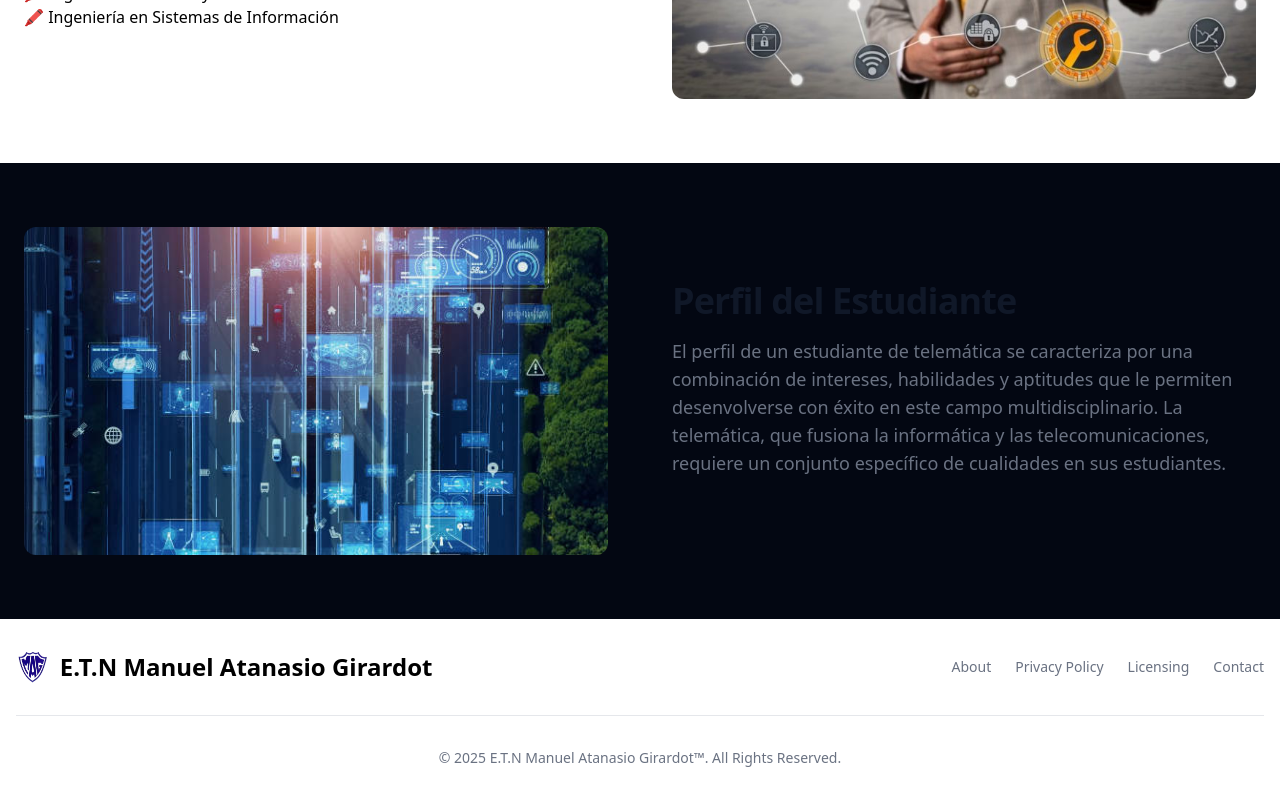
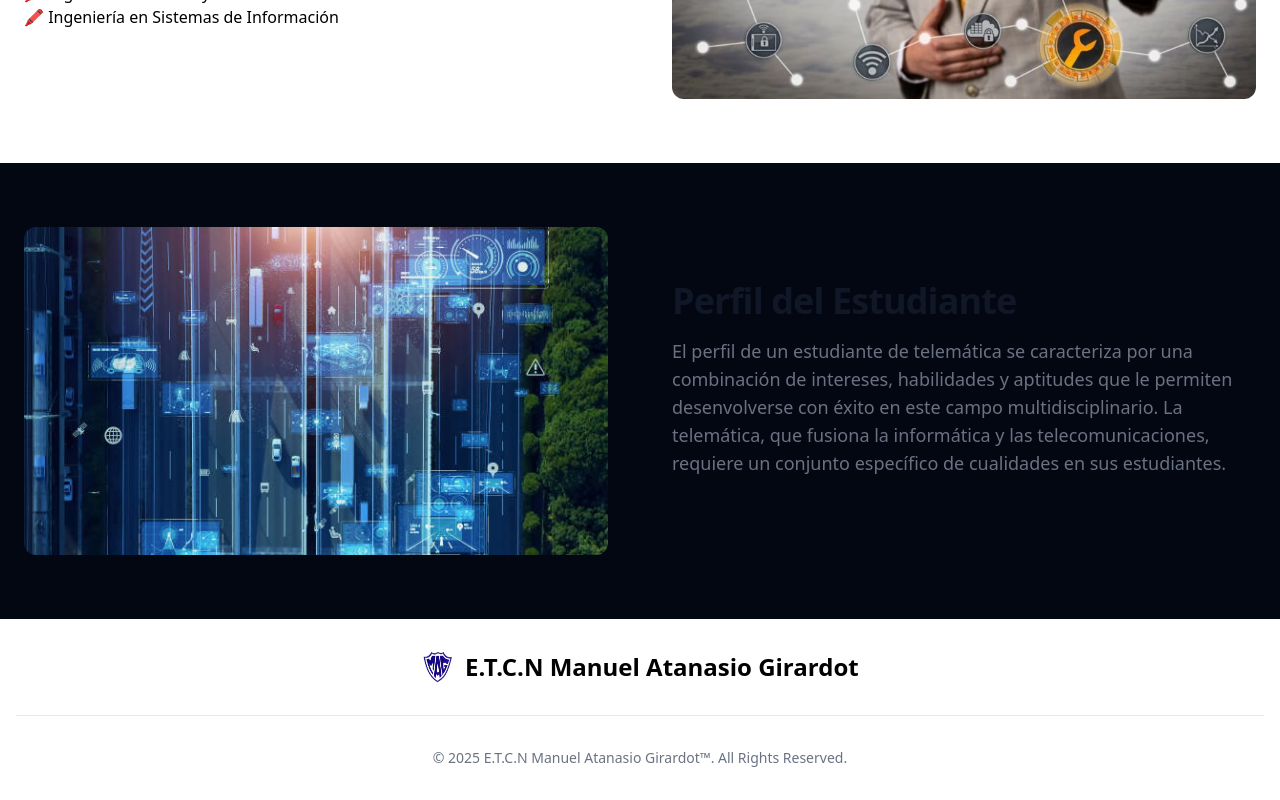
Before and after one commit to jjrojaxx/E.T.N, a Nuxt app: page /blog/aduana in a window 1280 px wide. Shown: the part 2192-2992 px from the top of the page. Built offline with nearby package versions, Linux system fonts and the light colour scheme.

Commit message:
modificacion footer

```diff
--- a/components/Footer.vue
+++ b/components/Footer.vue
@@ -2,30 +2,16 @@
 <template>
     <footer class="bg-white dark:bg-gray-950">
         <div class="w-full max-w-screen-xl mx-auto p-4 md:py-8">
-            <div class="sm:flex sm:items-center sm:justify-between">
-                <NuxtLink to="/" class="flex items-center mb-4 sm:mb-0 space-x-3 rtl:space-x-reverse">
+            <div class="sm:flex sm:items-center sm:justify-center">
+                <NuxtLink to="/" class="flex items-center mb-4 sm:mb-0 space-x-3 rtl:space-x-reverse justify-center">
                     <img src="../assets/img/logo.png" class="h-8" alt="Flowbite Logo" />
-                    <span class="self-center text-2xl font-semibold whitespace-nowrap dark:text-white">E.T.N Manuel Atanasio Girardot</span>
+                    <span class="self-center text-2xl font-semibold whitespace-nowrap dark:text-white">E.T.C.N Manuel Atanasio Girardot</span>
                 </NuxtLink>
-                <ul
-                    class="flex flex-wrap items-center mb-6 text-sm font-medium text-gray-500 sm:mb-0 dark:text-gray-400">
-                    <li>
-                        <a href="#" class="hover:underline me-4 md:me-6">About</a>
-                    </li>
-                    <li>
-                        <a href="#" class="hover:underline me-4 md:me-6">Privacy Policy</a>
-                    </li>
-                    <li>
-                        <a href="#" class="hover:underline me-4 md:me-6">Licensing</a>
-                    </li>
-                    <li>
-                        <a href="#" class="hover:underline">Contact</a>
-                    </li>
-                </ul>
+
             </div>
             <hr class="my-6 border-gray-200 sm:mx-auto dark:border-gray-700 lg:my-8" />
             <span class="block text-sm text-gray-500 sm:text-center dark:text-gray-400">© 2025 <NuxtLink
-                    to="/" class="hover:underline">E.T.N Manuel Atanasio Girardot™</NuxtLink>. All Rights Reserved.</span>
+                    to="/" class="hover:underline">E.T.C.N Manuel Atanasio Girardot™</NuxtLink>. All Rights Reserved.</span>
         </div>
     </footer>
 </template>
--- a/pages/index.vue
+++ b/pages/index.vue
@@ -58,7 +58,7 @@ const images = [
         <div class="py-8 px-4 mx-auto max-w-screen-xl sm:py-16 lg:px-6">
             <div class="mb-8 lg:mb-16">
                 <h2 class="mb-4 text-4xl tracking-tight font-bold text-center text-gray-900">Conoce las Menciones que
-                    ofrece la <br />E.T.N Manuel Atanasio Girardot</h2>
+                    ofrece la <br />E.T.C.N Manuel Atanasio Girardot</h2>
                 <p class="text-gray-500 sm:text-xl dark:text-gray-600 text-center px-10">Las menciones que ofrece
                     nuestra escuela técnica es una oportunidad para todo joven que desee alcanzar una gran profesión y
                     tener un futuro profesional para ejercer, por eso he aquí donde encontrarás los nombres y la
@@ -221,8 +221,8 @@ const images = [
         <div class="gap-16 items-center py-8 px-4 mx-auto max-w-screen-xl lg:grid lg:grid-cols-2 lg:py-16 lg:px-6">
             <div class="font-light text-gray-500 sm:text-lg dark:text-gray-400">
                 <h2 class="mb-4  text-4xl tracking-tight font-bold text-gray-900 dark:text-white">Conoce la historia de
-                    nuestra escuela E.T.N “Manuel Atanasio Girardot</h2>
-                <p class="mb-4"> La E.T.C. "Manuel Atanasio Girardot", fundada el 29 de enero de 1973, busca formar
+                    nuestra escuela E.T.C.N “Manuel Atanasio Girardot</h2>
+                <p class="mb-4"> La E.T.C.N "Manuel Atanasio Girardot", fundada el 29 de enero de 1973, busca formar
                     tecnólogos eficientes con valores morales y culturales. Con el apoyo del Ministerio de Educación,
                     directivos, docentes y empresarios, la institución ha reestructurado su especialidad técnica para
                     ofrecer una formación integral. El objetivo es que los estudiantes desarrollen conocimientos
@@ -251,7 +251,7 @@ const images = [
                 <h2 class="mb-4 text-center text-4xl tracking-tight font-bold text-gray-900">Un vistazo a algunos de
                     nuestros momentos</h2>
                 <p class="text-center mb-6 text-gray-700 font-normal">Sumérgete en nuestra galería y revive la historia,
-                    los logros y la vibrante vida de la E.T.C. "Manuel Atanasio Girardot". Cada imagen captura un
+                    los logros y la vibrante vida de la E.T.C.N "Manuel Atanasio Girardot". Cada imagen captura un
                     pedacito de nuestra comunidad, desde eventos memorables hasta el día a día de nuestros estudiantes y
                     docentes, reflejando el compromiso con la formación integral y el futuro de Venezuela.</p>
             </div>
```
